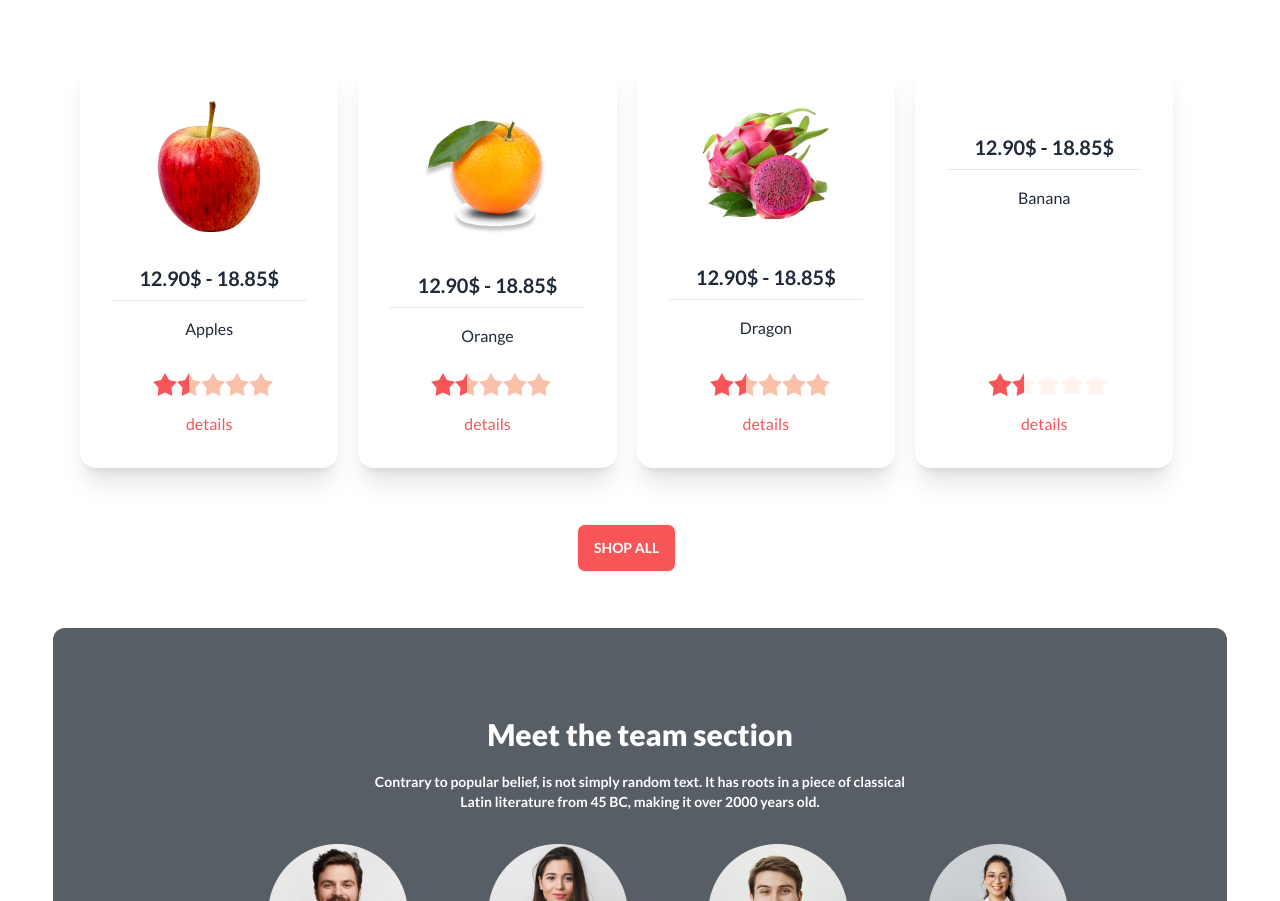
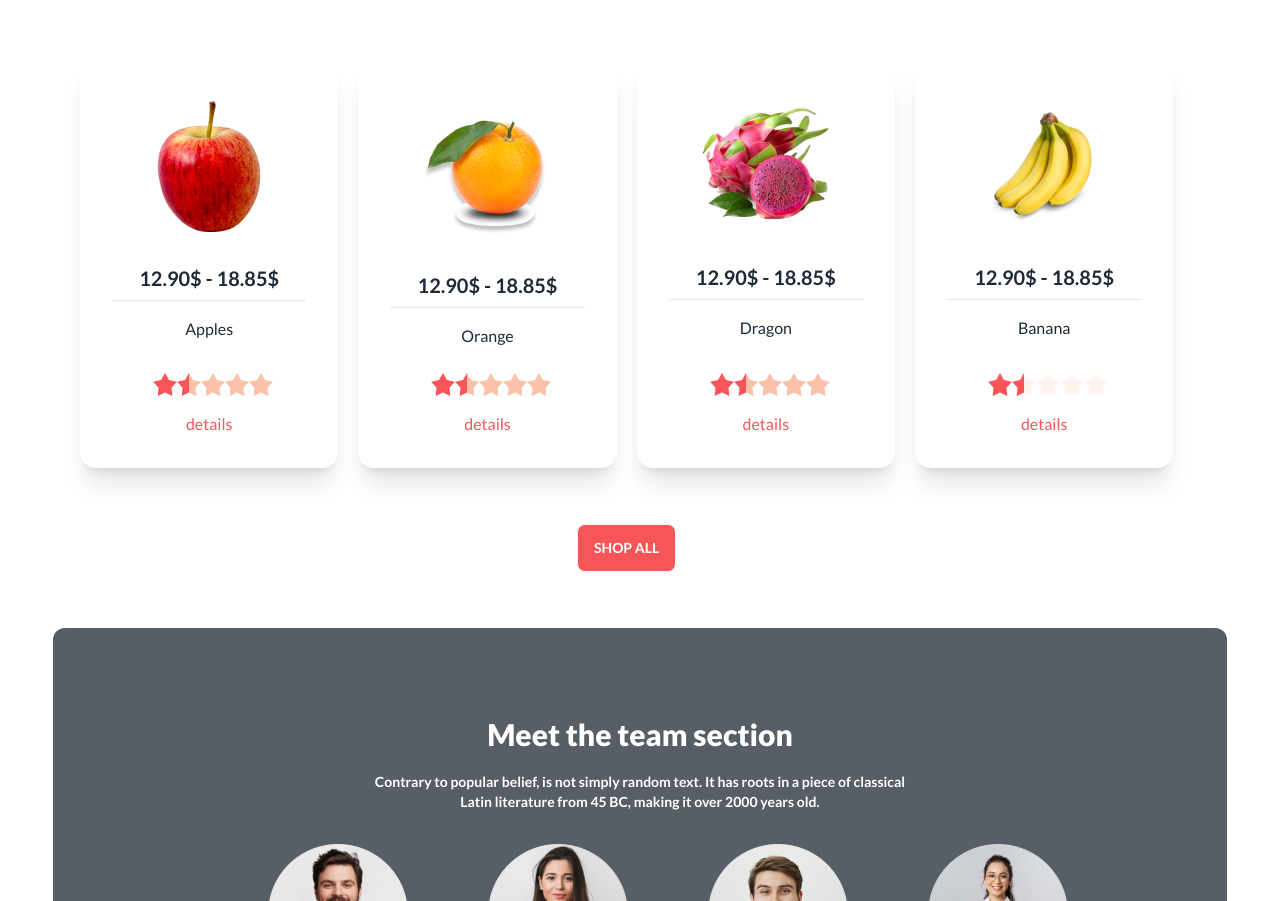
Before and after one commit to TanjinaSultana/fruit-brust, a plain HTML site: page index.html in a window 1280 px wide. Shown: the part 1169-2070 px from the top of the page. Drawn offline with nearby package versions, Linux system fonts and the light colour scheme; the site is published under a folder, as on GitHub Pages, so addresses that start at the root find nothing; a web font is replaced by a local one.

Commit message:
images are added

```diff
--- a/index.html
+++ b/index.html
@@ -245,7 +245,7 @@
 <dialog id="my_modal_1" class="modal">
   <form method="dialog" class="modal-box">
     <figure class="px-10 pt-10">
-      <img src="/images/fruit6.png" alt="" class="rounded-xl" />
+      <img src="images/fruit6.png" alt="" class="rounded-xl" />
     </figure>
     <h1 class="text-dark-color text-5xl font-extrabold m-2 ">Apples</h1>
     <p class="py-4 m-4 px-7" >Professional employees are there for you to pick the most amazing and fresh fruits.</p>
@@ -300,7 +300,7 @@
 <dialog id="my_modal_2" class="modal">
   <form method="dialog" class="modal-box">
     <figure class="px-10 pt-10">
-      <img src="images/fruit8.png" alt="" class="rounded-xl" />
+      <img src="images/fruit7.png" alt="" class="rounded-xl" />
     </figure>
     <h1 class="text-dark-color text-5xl font-extrabold m-2 ">Orange</h1>
     <p class="py-4 m-4 px-7" >Professional employees are there for you to pick the most amazing and fresh fruits.</p>
@@ -355,7 +355,7 @@
 <dialog id="my_modal_3" class="modal">
   <form method="dialog" class="modal-box">
     <figure class="px-10 pt-10">
-      <img src="/images/fruit9.png" alt="" class="rounded-xl" />
+      <img src="images/fruit8.png" alt="" class="rounded-xl" />
     </figure>
     <h1 class="text-dark-color text-5xl font-extrabold m-2 ">Dragon</h1>
     <p class="py-4 m-4 px-7" >Professional employees are there for you to pick the most amazing and fresh fruits.</p>
@@ -385,7 +385,7 @@
            <!-- card 4 section -->
           <div class="card bg-base-100 shadow-xl">
             <figure class="px-10 pt-10">
-              <img src="/images/fruit9.png" alt="" class="rounded-xl" />
+              <img src="images/fruit9.png" alt="" class="rounded-xl" />
             </figure>
             <div class="card-body items-center text-center">
               <h2 class="card-title font-semibold text-xl ">12.90$ - 18.85$</h2>
@@ -410,7 +410,7 @@
 <dialog id="my_modal_4" class="modal">
   <form method="dialog" class="modal-box">
     <figure class="px-10 pt-10">
-      <img src="/images/fruit9.png" alt="" class="rounded-xl" />
+      <img src="images/fruit9.png" alt="" class="rounded-xl" />
     </figure>
     <h1 class="text-dark-color text-5xl font-extrabold m-2 ">Banana</h1>
     <p class="py-4 m-4 px-7" >Professional employees are there for you to pick the most amazing and fresh fruits.</p>
```
